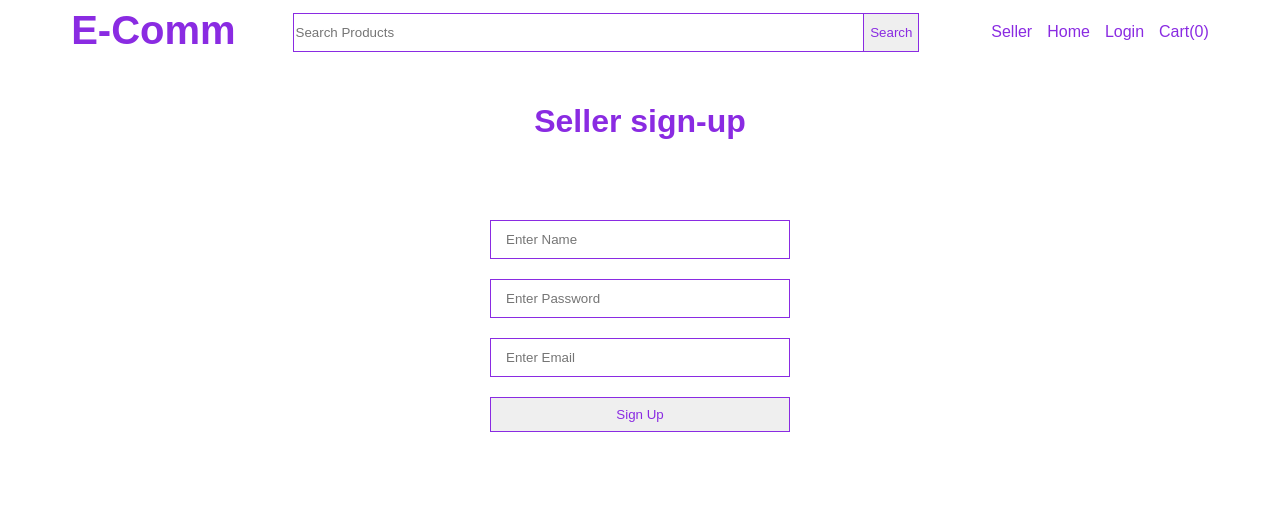
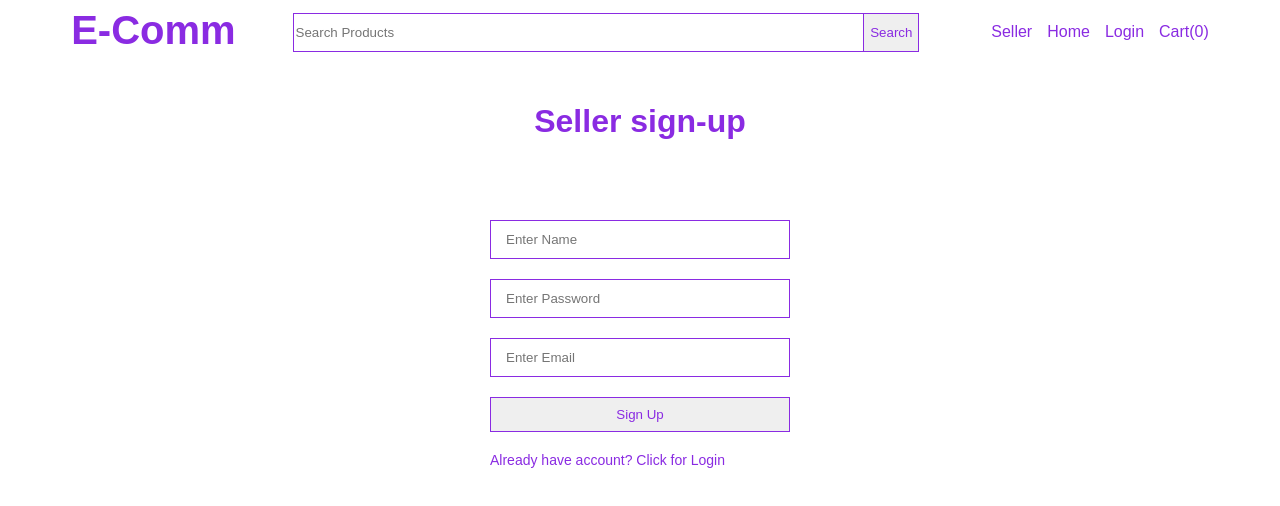
Before and after one commit to anil-sidhu/angular-ecom, an Angular app: page /seller-auth in a window 1280 px wide. Shown: the top 506 px of the page. Built offline with nearby package versions, Linux system fonts and the light colour scheme.

Commit message:
Done with login form

```diff
--- a/src/app/seller-auth/seller-auth.component.css
+++ b/src/app/seller-auth/seller-auth.component.css
@@ -1,8 +1,14 @@
-.sign-up{
+.sign-up, .login{
     text-align: center;
 }
-.sign-up h1{
+.sign-up h1, .login h1{
     margin-top: 50px;
     margin-bottom: 80px;
     color: blueviolet;
 }
+.auth-toggle-link{
+    color: blueviolet;
+    font-size: 14px;
+    margin-top: 20px;
+    text-align: left;
+}
--- a/src/app/seller-auth/seller-auth.component.html
+++ b/src/app/seller-auth/seller-auth.component.html
@@ -1,5 +1,5 @@
 <div class="seller-auth">
-  <div class="sign-up">
+  <div *ngIf="!showLogin" class="sign-up">
     <h1>Seller sign-up</h1>
     <form #sellerSignUp="ngForm" (ngSubmit)="signUp(sellerSignUp.value)" class="common-form">
       <input
@@ -24,6 +24,30 @@
         ngModel
       />
       <button class="form-button">Sign Up</button>
+      <a class="auth-toggle-link" (click)="openLogin()">Already have account? Click for Login</a>
+    </form>
+  </div>
+
+  <div *ngIf="showLogin" class="login">
+    <h1>Seller Login</h1>
+    <form #sellerLogin="ngForm" (ngSubmit)="login(sellerLogin.value)" class="common-form">
+      <input
+      type="text"
+      class="form-input"
+      placeholder="Enter Email"
+      name="email"
+      ngModel
+    />
+      <input
+        type="password"
+        class="form-input"
+        placeholder="Enter Password"
+        name="password"
+        ngModel
+      />
+      <button class="form-button">Login</button>
+      <a class="auth-toggle-link" (click)="openSignUp()">Don't have account? Click for sign-up</a>
+
     </form>
   </div>
 </div>
--- a/src/app/seller-auth/seller-auth.component.ts
+++ b/src/app/seller-auth/seller-auth.component.ts
@@ -8,6 +8,7 @@
   styleUrls: ['./seller-auth.component.css'],
 })
 export class SellerAuthComponent implements OnInit {
+  showLogin=false
   constructor(private seller: SellerService) {}
 
   ngOnInit(): void {
@@ -17,4 +18,13 @@
     console.warn(data);
     this.seller.userSignUp(data);
   }
+  login(data: signUp): void {
+    console.warn(data);
+  }
+  openLogin(){
+    this.showLogin=true
+  }
+  openSignUp(){
+    this.showLogin=false
+  }
 }
```
